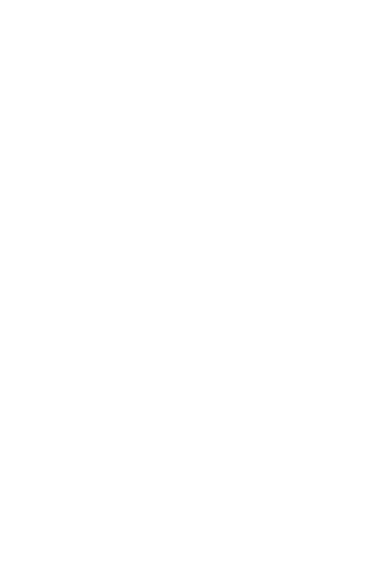
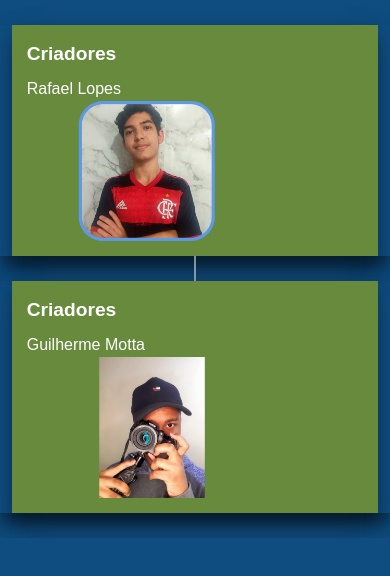
Before and after one commit to sldrafaell/TrabalhoRGI51, a plain HTML site: page trabalhodoGB/sobre.html in a window 390 px wide. Drawn offline with Linux system fonts and the light colour scheme.

Commit message:
Add files via upload

```diff
--- /dev/null
+++ b/trabalhodoGB/ist.css
@@ -0,0 +1,238 @@
+*,
+*::before,
+*::after {
+  margin: 0;
+  padding: 0;
+  box-sizing: border-box;
+}
+
+button {
+  background: transparent;
+  border: none;
+  cursor: pointer;
+  outline: none;
+}
+
+body {
+  font: normal 16px/1.5 "Saira", sans-serif;
+  background: #0f4d80;
+  color: #fff;
+}
+
+
+/* .section SECTION
+–––––––––––––––––––––––––––––––––––––––––––––––––– */
+
+.section {
+  background: transparent;
+  padding: 50px 0;
+}
+
+.section .container {
+  width: 90%;
+  max-width: 1200px;
+  margin: 0 auto;
+  text-align: center;
+}
+
+.section h1 {
+  font-size: 2.5rem;
+}
+
+.section h2 {
+  font-size: 1.3rem;
+}
+
+
+/* TIMELINE
+–––––––––––––––––––––––––––––––––––––––––––––––––– */
+
+.timeline {
+  white-space: nowrap;
+  overflow-x: hidden;
+}
+
+.timeline ol {
+  font-size: 0;
+  width: 100vw;
+  padding: 350px 0  ;
+  transition: all 1s;
+}
+
+.timeline ol li {
+  position: relative;
+  display: inline-block;
+  list-style-type: none;
+  width: 160px;
+  height: 3px;
+  background: #fff;
+  box-shadow: 0 14px 28px rgba(0,0,0,0.25), 0 10px 10px rgba(0,0,0,0.22);
+
+}
+
+.timeline ol li:last-child {
+  width: 280px;
+}
+
+.timeline ol li:not(:first-child) {
+  margin-left: 14px;
+}
+
+.timeline ol li:not(:last-child)::after {
+  content: '';
+  position: absolute;
+  top: 50%;
+  left: calc(100% + 1px);
+  bottom: 0;
+  width: 12px;
+  height: 12px;
+  transform: translateY(-50%);
+  border-radius: 50%;
+  background: #fab841;
+}
+
+.timeline ol li div {
+  position: absolute;
+  left: calc(100% + 7px);
+  width: 280px;
+  padding: 15px;
+  font-size: 1rem;
+  white-space: normal;
+  color: white;
+  background: #678a3c;
+  box-shadow: 0 14px 28px rgba(0,0,0,0.25), 0 10px 10px rgba(0,0,0,0.22);
+}
+
+.timeline ol li div::before {
+  content: '';
+  position: absolute;
+  top: 100%;
+  left: 0;
+  width: 0;
+  height: 0;
+  border-style: solid;
+}
+
+.timeline ol li:nth-child(odd) div {
+  top: -16px;
+  transform: translateY(-100%);
+}
+
+.timeline ol li:nth-child(odd) div::before {
+  top: 100%;
+  border-width: 8px 8px 0 0;
+  border-color: #678a3c transparent transparent transparent;
+}
+
+.timeline ol li:nth-child(even) div {
+  top: calc(100% + 16px);
+}
+
+.timeline ol li:nth-child(even) div::before {
+  top: -8px;
+  border-width: 8px 0 0 8px;
+  border-color: transparent transparent transparent #678a3c;
+}
+
+.timeline time {
+  display: block;
+  font-size: 1.2rem;
+  font-weight: bold;
+  margin-bottom: 8px;
+}
+
+
+/* TIMELINE ARROWS
+–––––––––––––––––––––––––––––––––––––––––––––––––– */
+
+.timeline .arrows {
+  display: flex;
+  justify-content: center;
+  margin-bottom: 20px;
+}
+
+.timeline .arrows .arrow__prev {
+  margin-right: 20px;
+}
+
+.timeline .disabled {
+  opacity: .5;
+}
+
+.timeline .arrows img {
+  width: 45px;
+  height: 45px;
+}
+
+
+/* GENERAL MEDIA QUERIES
+–––––––––––––––––––––––––––––––––––––––––––––––––– */
+@media screen and (max-width: 599px) {
+  .timeline ol,
+  .timeline ol li {
+    width: auto;
+  }
+
+  .timeline ol {
+    padding: 0;
+    transform: none !important;
+  }
+
+  .timeline ol li {
+    display: block;
+    height: auto;
+    background: transparent;
+  }
+
+  .timeline ol li:first-child {
+    margin-top: 25px;
+  }
+
+  .timeline ol li:not(:first-child) {
+    margin-left: auto;
+  }
+
+  .timeline ol li div {
+    width: 94%;
+    height: auto !important;
+    margin: 0 auto 25px;
+  }
+
+  .timeline ol li div {
+    position: static;
+  }
+
+  .timeline ol li:nth-child(odd) div {
+    transform: none;
+  }
+
+  .timeline ol li:nth-child(odd) div::before,
+  .timeline ol li:nth-child(even) div::before {
+    left: 50%;
+    top: 100%;
+    transform: translateX(-50%);
+    border: none;
+    border-left: 1px solid white;
+    height: 25px;
+  }
+
+  .timeline ol li:last-child,
+  .timeline ol li:nth-last-child(2) div::before,
+  .timeline ol li:not(:last-child)::after,
+  .timeline .arrows {
+    display: none;
+  }
+}
+.style_prevu_kit:hover
+{
+    box-shadow: 0px 0px 150px #000000;
+    z-index: 2;
+    -webkit-transition: all 200ms ease-in;
+    -webkit-transform: scale(1.5);
+    -ms-transition: all 200ms ease-in;
+    -ms-transform: scale(1.5);
+    -moz-transition: all 200ms ease-in;
+    -moz-transform: scale(1.5);
+    transition: all 200ms ease-in;
+    transform: scale(1.5);
+}
--- a/trabalhodoGB/sobre.html
+++ b/trabalhodoGB/sobre.html
@@ -0,0 +1,30 @@
+<style type="text/css">
+    @import url("style.css");
+    </style>
+    <link rel="stylesheet" href="ist.css">
+
+    <section class="timeline">
+      <ol>
+        <li>
+          <div>
+            <time>Criadores </time>
+            Rafael Lopes
+            <img src="1.png" class="style_prevu_kit" alt="" width="250px">
+          </div>
+        </li>
+        <li>
+          <div>
+            <time> Criadores</time>
+            Guilherme Motta<img src="Rafael Lopes.png" class="style_prevu_kit" alt="" width="250px">
+          </div>
+        </li>
+        <li>
+          <div>
+            <time>Parte do desenho do site</time>
+
+            Guilherme utilizou o canva para desenhar a estrutura do site.
+            Parte de desenvolvimento:
+
+            Rafael Lopes, fez a parte de desenvolvimento do site, utilizando o bulma para o style, e o jquery para a funcionalidade do site.</a>
+          </div>
+        </li>
```
Also changed, not shown: trabalhodoGB/jogo.html (+7 -6 lines), trabalhodoGB/1.png (added), trabalhodoGB/Rafael Lopes.png (added).
